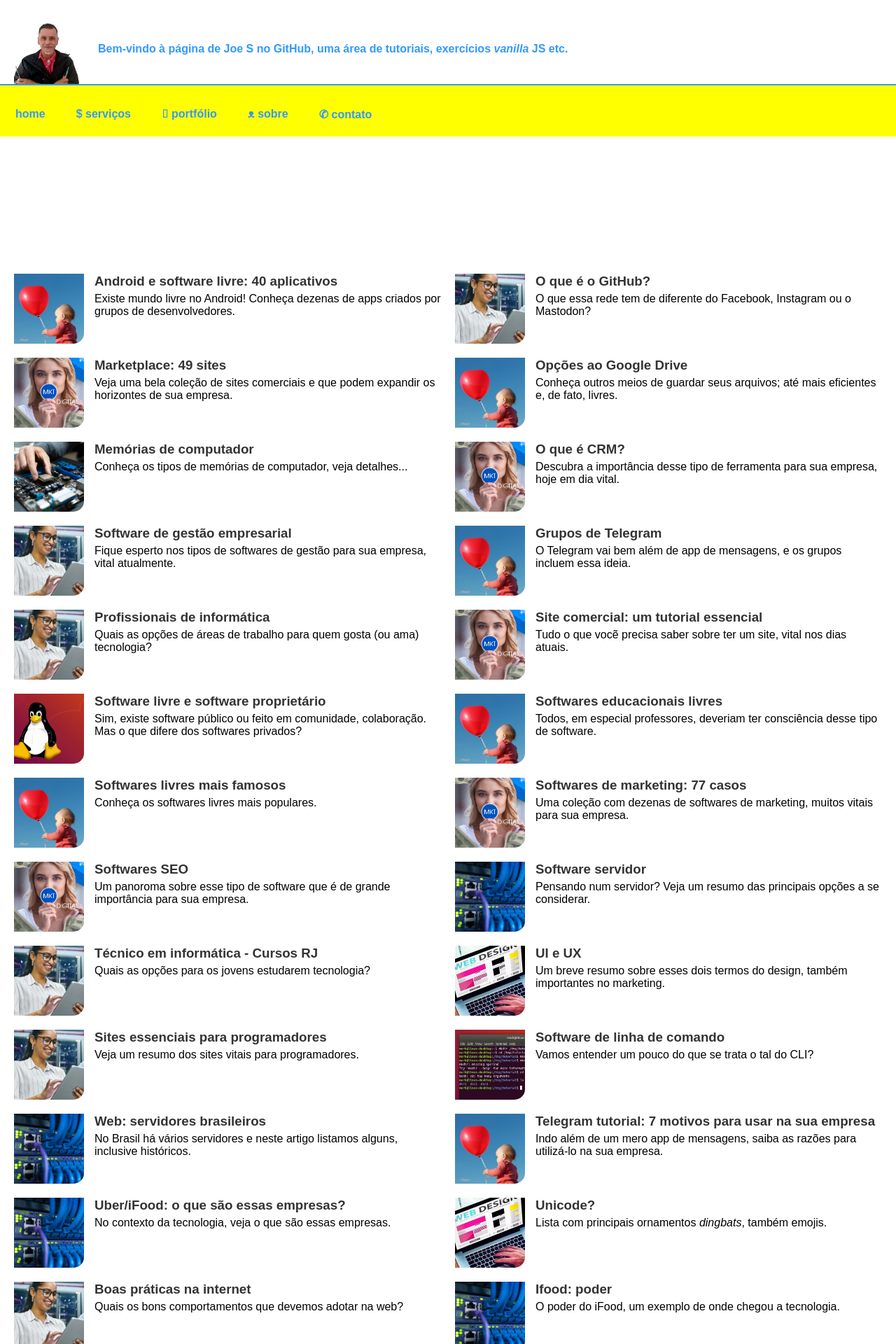
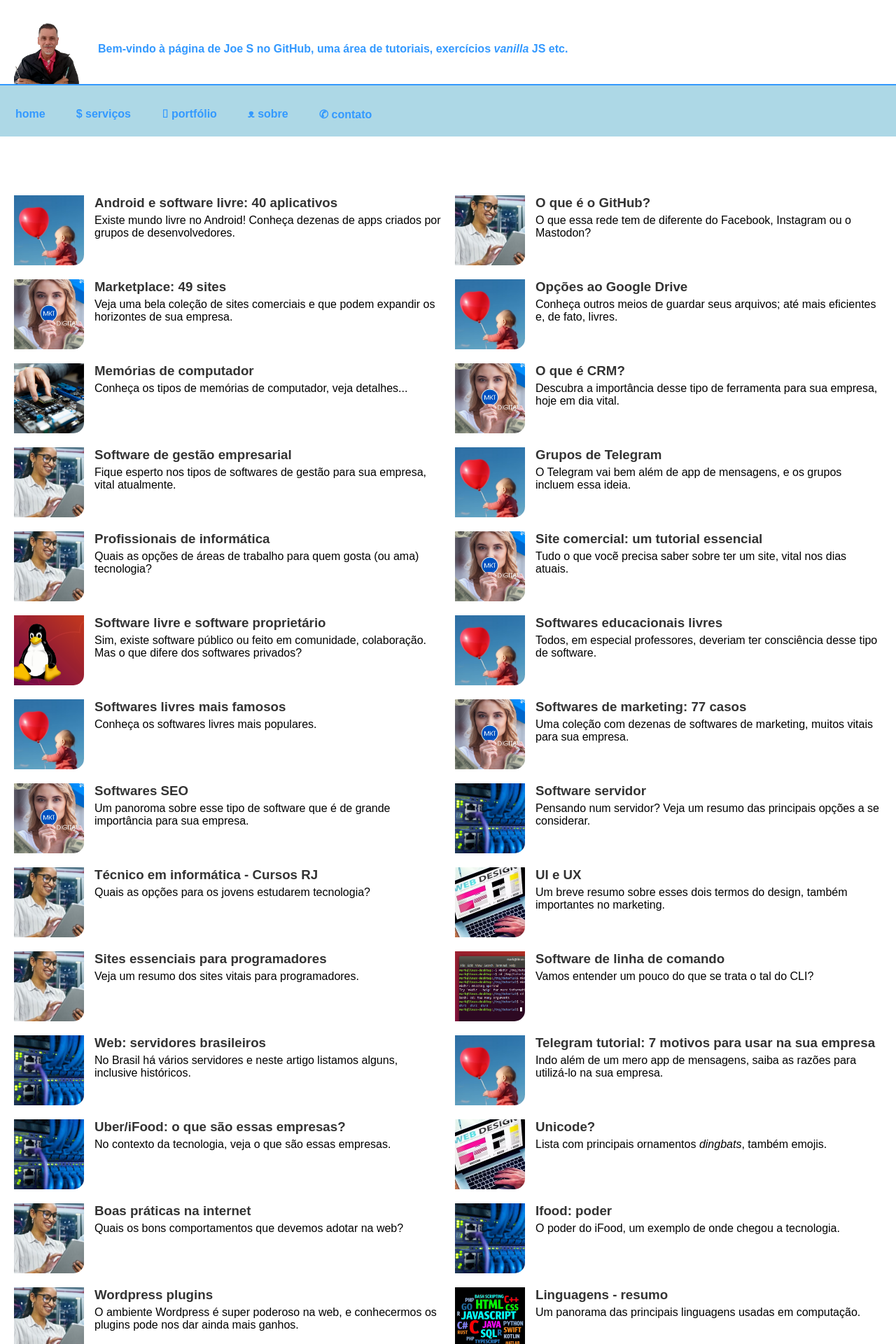
Before and after one commit to Joesynth/joesynth.github.io, a Jekyll site: the page built from index.html, in a window 1280 px wide. Shown: the top 1920 px of the page at 70% size. Built offline with Jekyll 4.4.1, drawn with Linux system fonts in a browser that asks for light colours.

Commit message:
Change nav background color from yellow to lightblue

```diff
--- a/css/style.css
+++ b/css/style.css
@@ -27,7 +27,7 @@
 }
 
 /* Navegação e Lógica do Hamburger */
-nav { background: yellow; padding: 10px; position: relative; margin-bottom: 11em;}
+nav { background: lightblue; padding: 10px; position: relative; margin-bottom: 4em;}
 .menu-checkbox { display: none; } /* Esconde o input */
 
 .menu-toggle {
```
